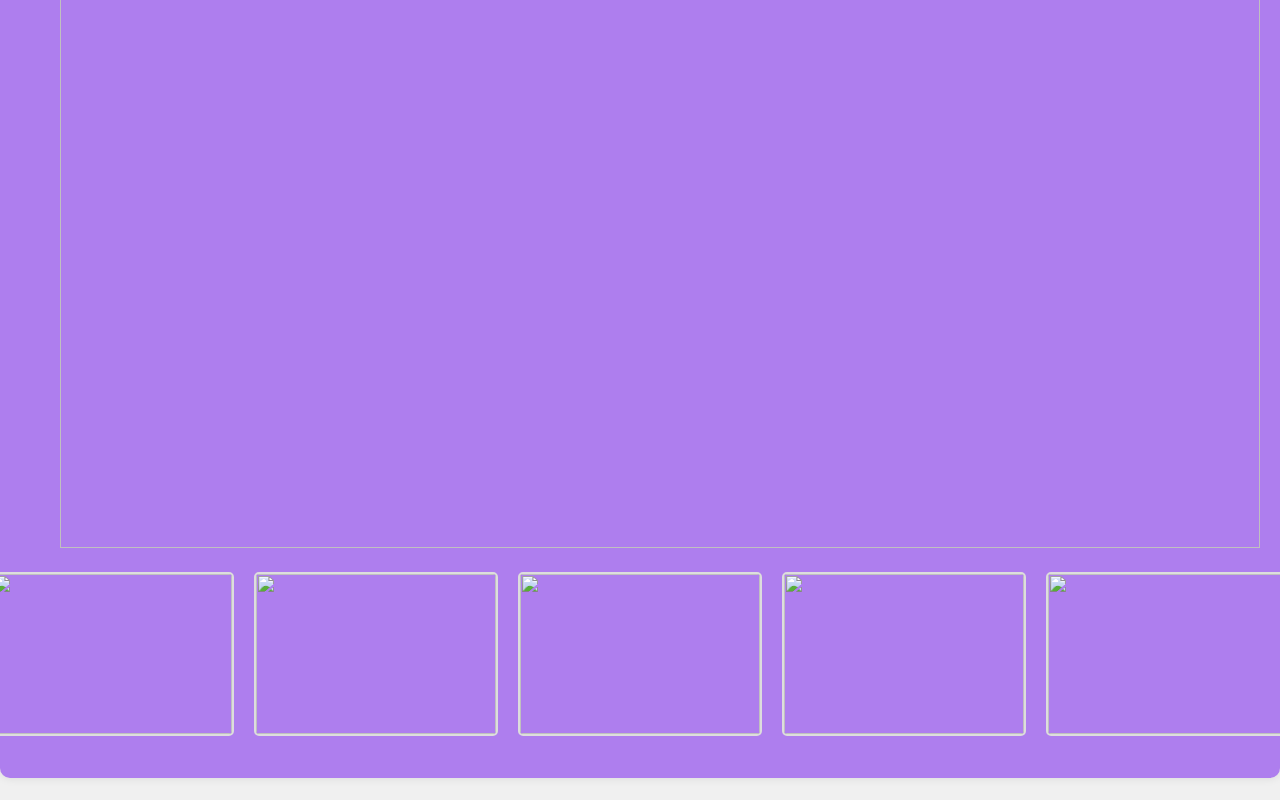
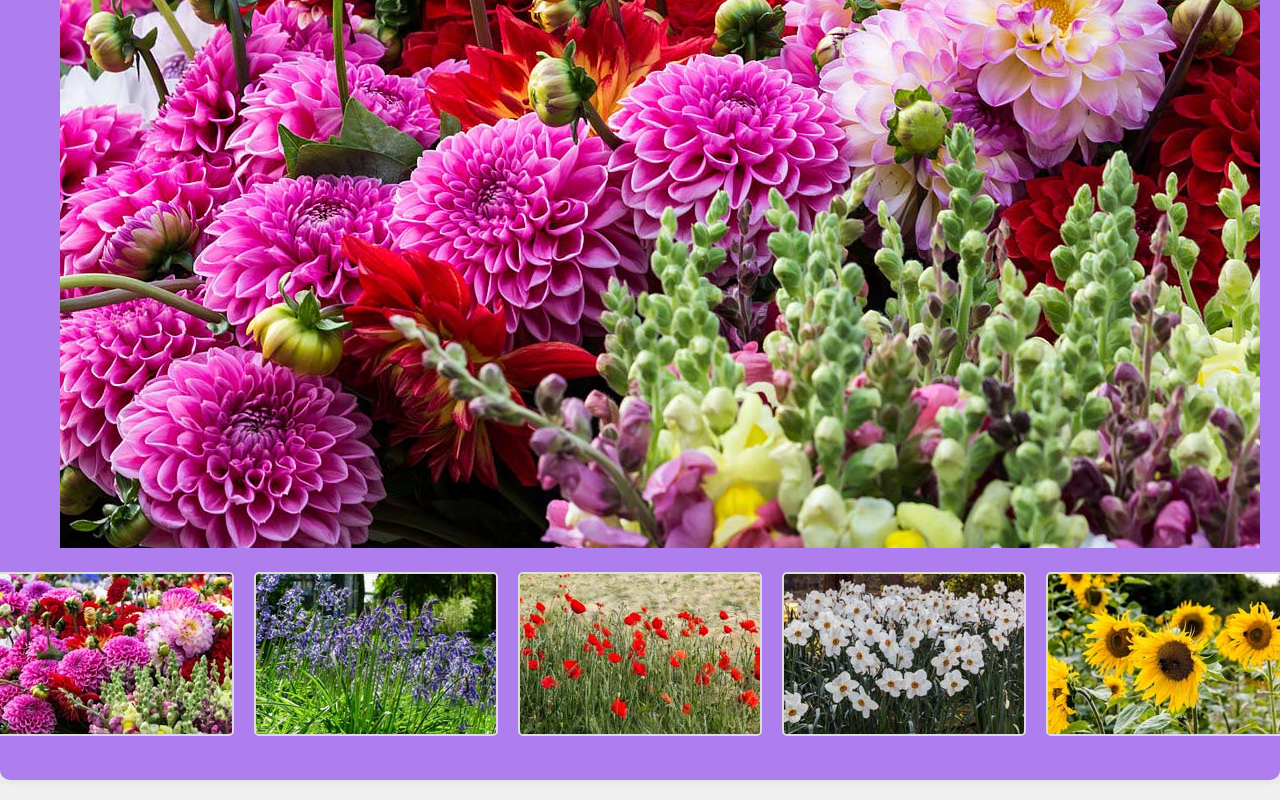
Before and after one commit to RSFlorencio/JavaScript_assignment, a plain HTML site: page index.html in a window 1280 px wide. Shown: the part 366-1166 px from the top of the page. Drawn offline with Linux system fonts and the light colour scheme; the site is published under a folder, as on GitHub Pages, so addresses that start at the root find nothing.

Commit message:
second commit

```diff
--- a/index.html
+++ b/index.html
@@ -9,15 +9,15 @@
 	<h1>Image Gallery</h1>
 	<section id="gallery">
 		<figure>
-			<img src="/images/flowers-pink-large.jpg" alt="" width="1200" height="800" />
+			<img src="flowers-pink-large.jpg" alt="" width="1200" height="800" />
 			<figcaption></figcaption>
 		</figure>
 		<ul>
-			<li><img src="/images/flowers-pink-small.jpg" alt="" width="240" height="160" /></li>
-			<li><img src="/images/flowers-purple-small.jpg" alt="" width="240" height="160" /></li>
-			<li><img src="/images/flowers-red-small.jpg" alt="" width="240" height="160" /></li>
-			<li><img src="/images/flowers-white-small.jpg" alt="" width="240" height="160" /></li>
-			<li><img src="/images/flowers-yellow-small.jpg" alt="" width="240" height="160" /></li>
+			<li><img src="flowers-pink-small.jpg" alt="" width="240" height="160" /></li>
+			<li><img src="flowers-purple-small.jpg" alt="" width="240" height="160" /></li>
+			<li><img src="flowers-red-small.jpg" alt="" width="240" height="160" /></li>
+			<li><img src="flowers-white-small.jpg" alt="" width="240" height="160" /></li>
+			<li><img src="flowers-yellow-small.jpg" alt="" width="240" height="160" /></li>
 		</ul>
 	</section>
 	<script src="gallery.js"></script>
```
Also changed, not shown: flowers-pink-large.jpg (renamed from images/flowers-pink-large.jpg), flowers-pink-small.jpg (renamed from images/flowers-pink-small.jpg), flowers-purple-large.jpg (renamed from images/flowers-purple-large.jpg), flowers-purple-small.jpg (renamed from images/flowers-purple-small.jpg), flowers-red-large.jpg (renamed from images/flowers-red-large.jpg), flowers-red-small.jpg (renamed from images/flowers-red-small.jpg), flowers-white-large.jpg (renamed from images/flowers-white-large.jpg), flowers-white-small.jpg (renamed from images/flowers-white-small.jpg), flowers-yellow-large.jpg (renamed from images/flowers-yellow-large.jpg), flowers-yellow-small.jpg (renamed from images/flowers-yellow-small.jpg).
